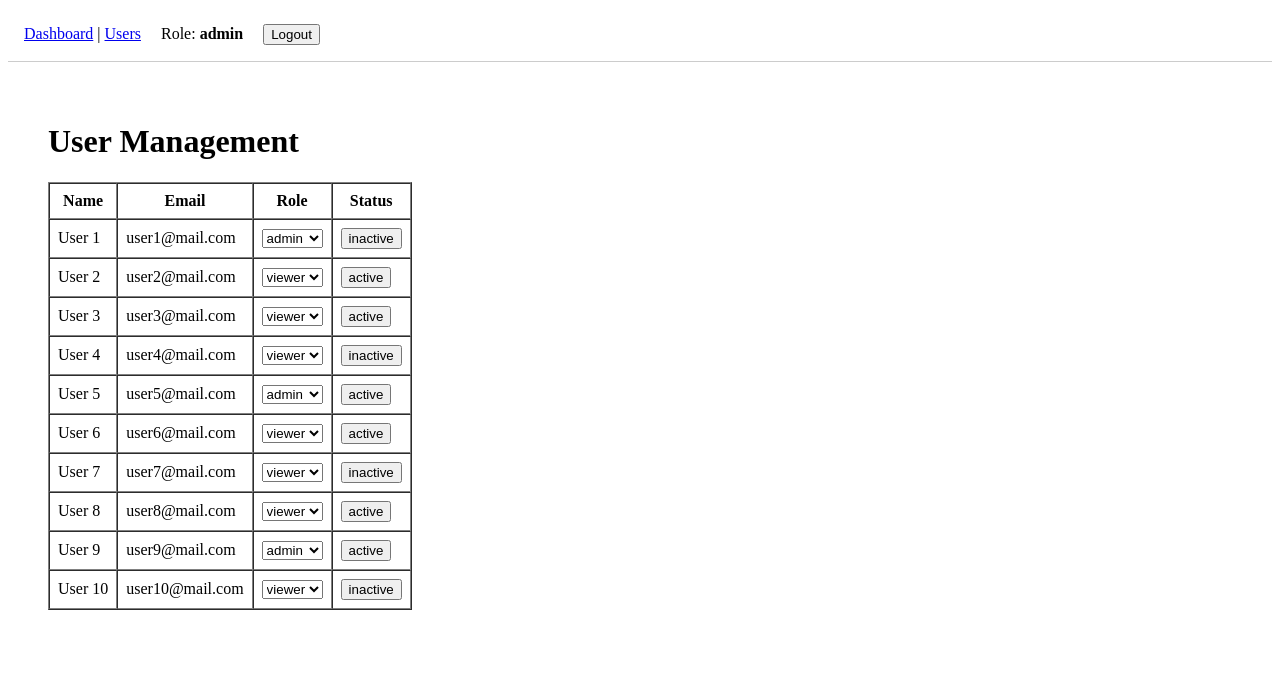
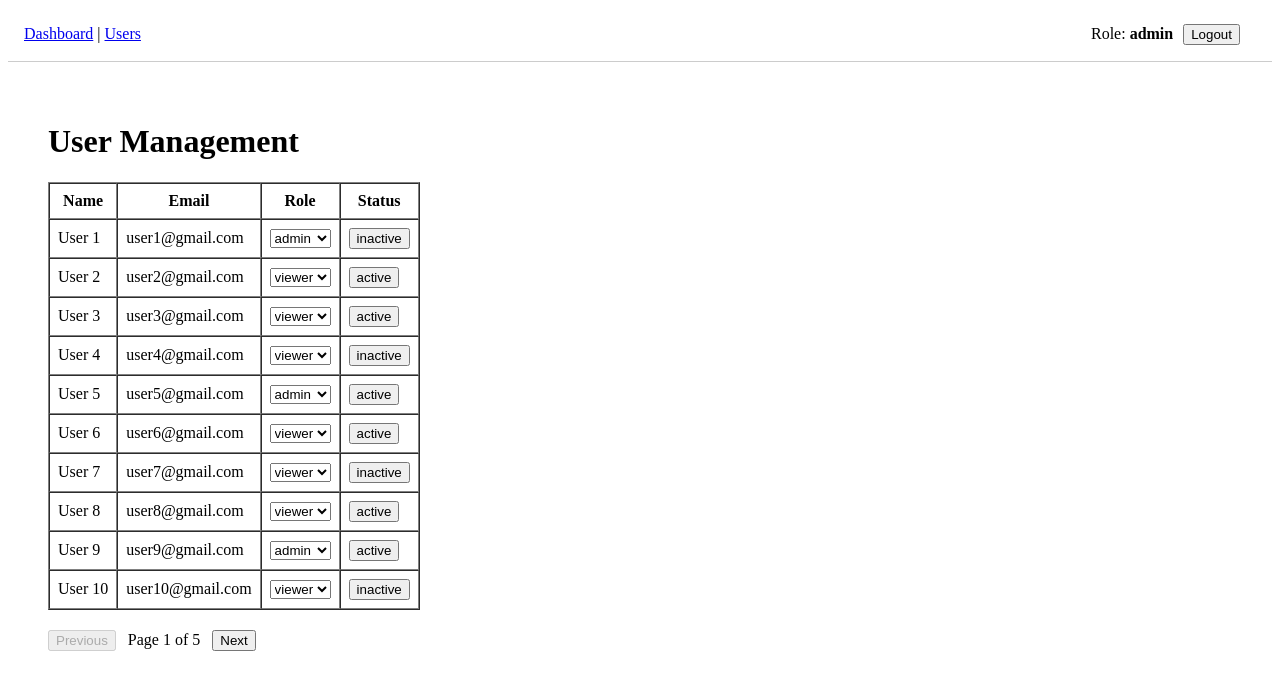
Before and after one commit to Swapnilpandey01/admin-dashboard-complete, a Next.js app: page /dashboard/users in a window 1280 px wide. Before the commit this address had no page. Shown: the top 690 px of the page. Built offline with nearby package versions, Linux system fonts and the light colour scheme; sample sign-in values are in the browser's storage.

Commit message:
Refactor: enhance authentication handling and user role management

```diff
--- a/src/app/dashboard/layout.tsx
+++ b/src/app/dashboard/layout.tsx
@@ -1,3 +1,7 @@
+"use client";
+import { useEffect } from "react";
+import { useRouter } from "next/navigation";
+import { useAuth } from "@/context/AuthContext";
 import NavBar from "@/components/NavBar";
 
 export default function DashboardLayout({
@@ -5,6 +9,19 @@ export default function DashboardLayout({
 }: {
   children: React.ReactNode;
 }) {
+  const { role, loading } = useAuth();
+  const router = useRouter();
+
+  useEffect(() => {
+    if (!loading && !role) {
+      router.replace("/login");
+    }
+  }, [role, loading, router]);
+
+  // WAIT until auth hydration finishes
+  if (loading) return null;
+  if (!role) return null;
+
   return (
     <>
       <NavBar />
--- a/src/app/dashboard/users/page.tsx
+++ b/src/app/dashboard/users/page.tsx
@@ -1,5 +1,5 @@
 "use client";
-import { useEffect } from "react";
+import { useState, useEffect } from "react";
 import { useRouter } from "next/navigation";
 import { useAuth } from "@/context/AuthContext";
 import { useUsers } from "@/context/UserContext";
@@ -12,19 +12,26 @@ interface User {
   status: string;
 }
 
+const PAGE_SIZE = 10;
+
 export default function UsersPage() {
-  const { role } = useAuth();
+  const { role, loading } = useAuth();
   const { users, saveUser } = useUsers();
   const router = useRouter();
+  const [currentPage, setCurrentPage] = useState(1);
 
-  // 🔒 Protect route
+  const totalPages = Math.ceil(users.length / PAGE_SIZE);
+  const startIndex = (currentPage - 1) * PAGE_SIZE;
+  const currentUsers = users.slice(startIndex, startIndex + PAGE_SIZE);
+
+  // Protect route
   useEffect(() => {
-    if (!role) {
-      router.push("/login");
+    if (loading || !role) {
+      router.replace("/login");
     }
-  }, [role, router]);
+  }, [loading, role, router]);
 
-  if (!role) return null;
+  if (loading || !role) return null;
 
   return (
     <div style={{ padding: 40 }}>
@@ -46,7 +53,7 @@ export default function UsersPage() {
         </thead>
 
         <tbody>
-          {users.map((user: User) => (
+          {currentUsers.map((user: User) => (
             <tr key={user.id}>
               <td>{user.name}</td>
               <td>{user.email}</td>
@@ -95,6 +102,28 @@ export default function UsersPage() {
           ))}
         </tbody>
       </table>
+
+       {/* PAGINATION CONTROLS  */}
+
+      <div style={{ marginTop: 20 }}>
+        <button
+          disabled={currentPage === 1}
+          onClick={() => setCurrentPage((p) => p - 1)}
+        >
+          Previous
+        </button>
+
+        <span style={{ margin: "0 12px" }}>
+          Page {currentPage} of {totalPages}
+        </span>
+
+        <button
+          disabled={currentPage === totalPages}
+          onClick={() => setCurrentPage((p) => p + 1)}
+        >
+          Next
+        </button>
+      </div>
     </div>
   );
 }
--- a/src/components/NavBar.tsx
+++ b/src/components/NavBar.tsx
@@ -10,12 +10,12 @@ export default function NavBar() {
       <Link href="/dashboard">Dashboard</Link> |{" "}
       <Link href="/dashboard/users">Users</Link>
 
-      <span style={{ marginLeft: 20 }}>
+      <span style={{ marginLeft: 950 }}>
         Role: <strong>{role}</strong>
       </span>
 
       <button
-        style={{ marginLeft: 20 }}
+        style={{ marginLeft: 10 }}
         onClick={logout}
       >
         Logout
--- a/src/context/AuthContext.tsx
+++ b/src/context/AuthContext.tsx
@@ -1,31 +1,36 @@
 
 "use client";
 import { createContext, useContext, useEffect, useState } from "react";
+import { setRole, getRole, clearRole } from "@/utils/localStorage";
 
 type Role = "admin" | "viewer" | null;
 
 const AuthContext = createContext<any>(null);
 
 export const AuthProvider = ({ children }: { children: React.ReactNode }) => {
-  const [role, setRole] = useState<Role>(null);
+  const [role, setRoleState] = useState<Role>(null);
+  const [loading, setLoading] = useState(true);
 
   useEffect(() => {
-    const r = localStorage.getItem("role") as Role;
-    if (r) setRole(r);
+    const storedRole = getRole() as Role;
+    if (storedRole) {
+      setRoleState(storedRole);
+    }
+    setLoading(false); // 🔑 important
   }, []);
 
   const login = (r: Role) => {
-    localStorage.setItem("role", r!);
-    setRole(r);
+    setRole(r!);
+    setRoleState(r);
   };
 
   const logout = () => {
-    localStorage.removeItem("role");
-    setRole(null);
+    clearRole();
+    setRoleState(null);
   };
 
   return (
-    <AuthContext.Provider value={{ role, login, logout }}>
+    <AuthContext.Provider value={{ role, loading, login, logout }}>
       {children}
     </AuthContext.Provider>
   );
--- a/src/services/mockApi.ts
+++ b/src/services/mockApi.ts
@@ -1,9 +1,9 @@
 import { User } from "@/types/user";
 
-let users: User[] = Array.from({ length: 10 }).map((_, i) => ({
+let users: User[] = Array.from({ length: 50 }).map((_, i) => ({
   id: String(i + 1),
   name: `User ${i + 1}`,
-  email: `user${i + 1}@mail.com`,
+  email: `user${i + 1}@gmail.com`,
   role: i % 4 === 0 ? "admin" : "viewer",
   status: i % 3 === 0 ? "inactive" : "active"
 }));
--- /dev/null
+++ b/src/utils/localStorage.ts
@@ -0,0 +1,11 @@
+export const setRole = (role: string) => {
+  localStorage.setItem("role", role);
+};
+
+export const getRole = () => {
+  return localStorage.getItem("role");
+};
+
+export const clearRole = () => {
+  localStorage.removeItem("role");
+};
```
Also changed, not shown: src/app/dashboard/page.tsx (+4 -4 lines).
